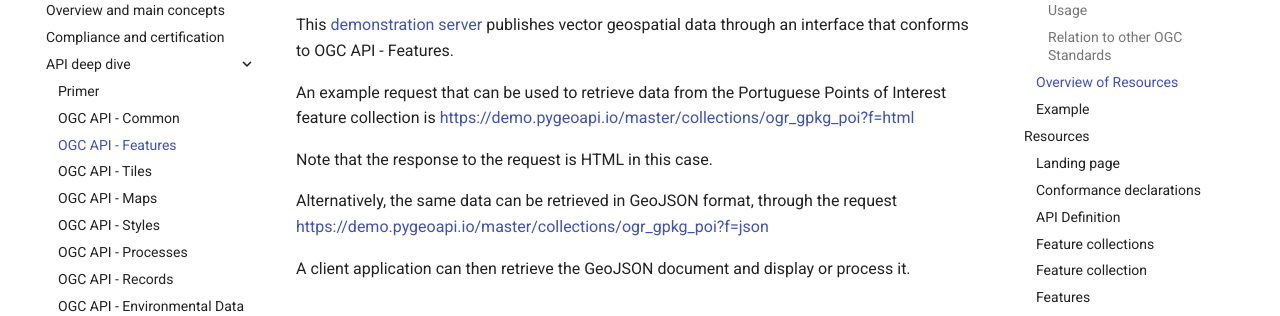
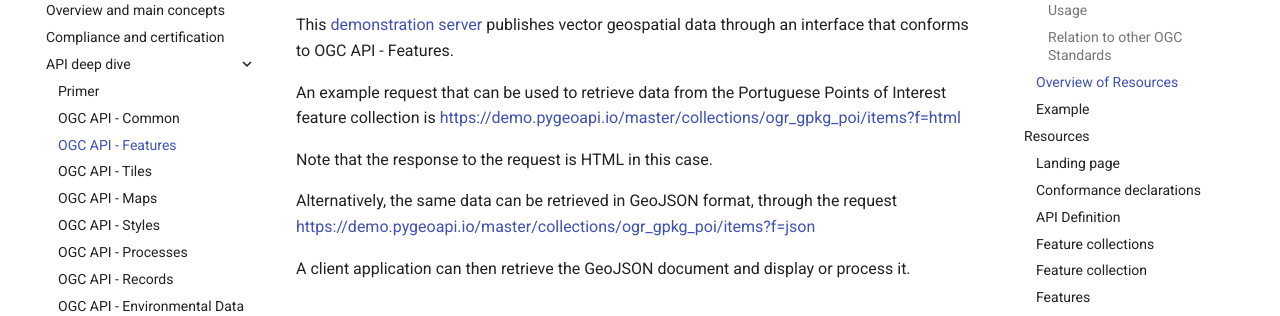
Before and after one commit to opengeospatial/ogcapi-workshop, an MkDocs documentation site: the page built from workshop/content/docs/api-deep-dive/features.md, in a window 1280 px wide and 900 px high, scrolled down 3758 px. Shown: the part 152-468 px from the top of the window. Built offline with MkDocs 1.6.1 and Material for MkDocs 9.7.7, drawn with Linux system fonts in a browser that asks for light colours; comment, search, counter and statistics services are not loaded.

Commit message:
- replaced collection metadata endpoint by items endpoint

```diff
--- a/workshop/content/docs/api-deep-dive/features.md
+++ b/workshop/content/docs/api-deep-dive/features.md
@@ -177,13 +177,13 @@ publishes vector geospatial data through an interface that conforms to
 OGC API - Features.
 
 An example request that can be used to retrieve data from the Portuguese Points of Interest feature collection is
-<https://demo.pygeoapi.io/master/collections/ogr_gpkg_poi?f=html>
+<https://demo.pygeoapi.io/master/collections/ogr_gpkg_poi/items?f=html>
 
 Note that the response to the request is HTML in this case.
 
 Alternatively, the same data can be retrieved in GeoJSON format, through
 the request
-<https://demo.pygeoapi.io/master/collections/ogr_gpkg_poi?f=json>
+<https://demo.pygeoapi.io/master/collections/ogr_gpkg_poi/items?f=json>
 
 A client application can then retrieve the GeoJSON document and display
 or process it.
```
